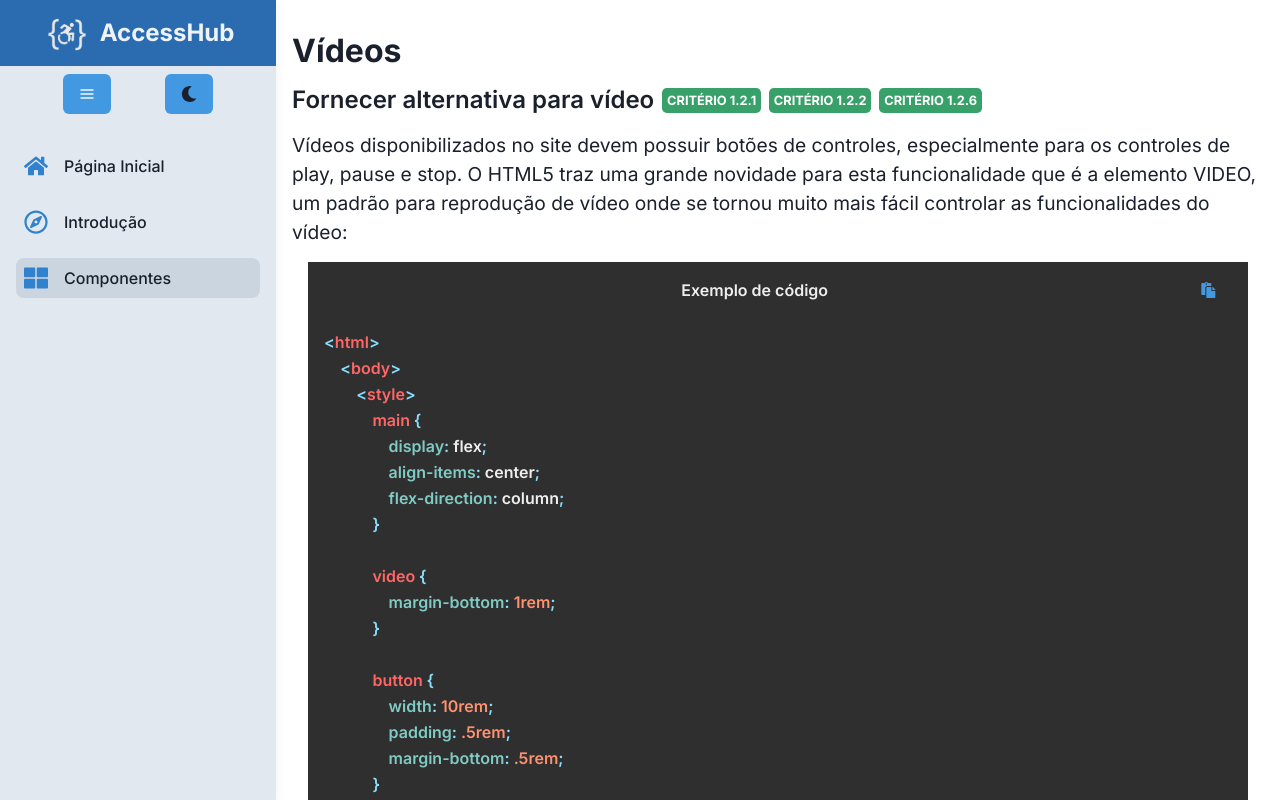
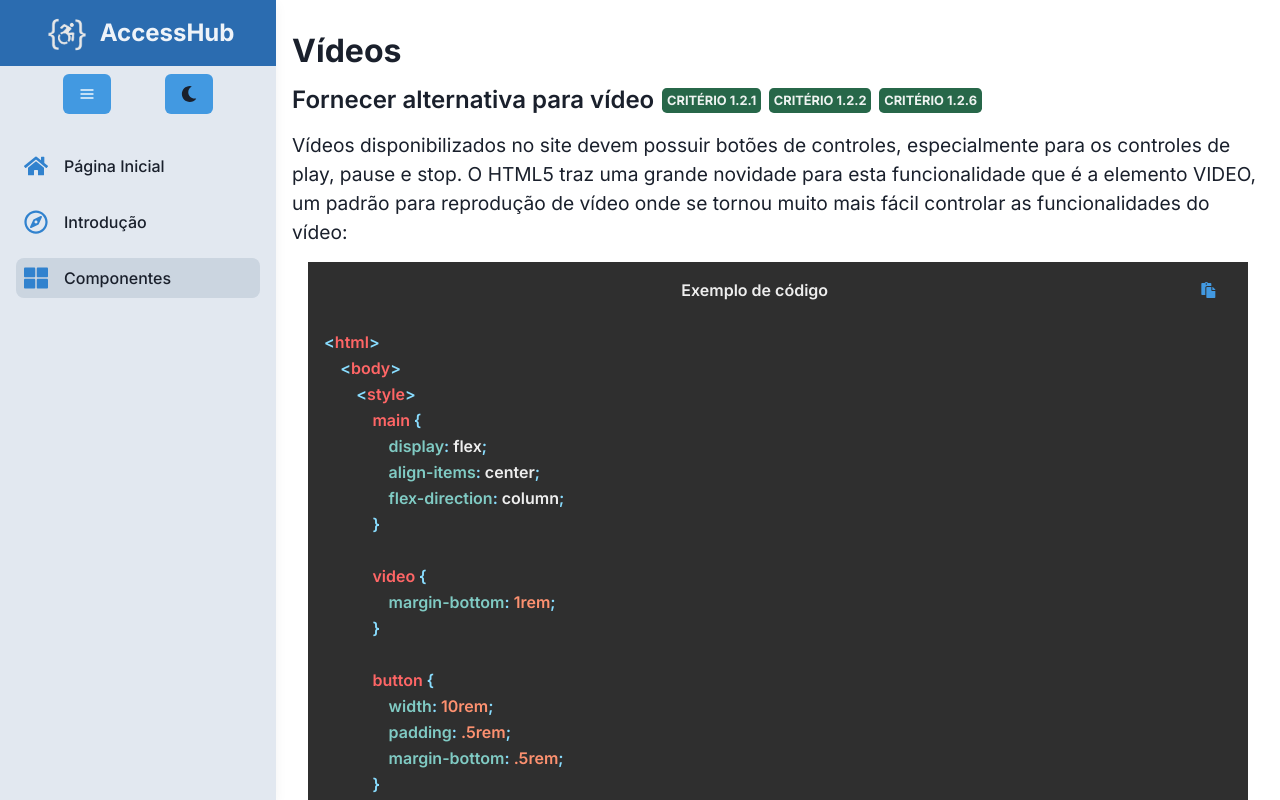
Before and after one commit to daviteixeira-dev/accesshub, a React (Vite) app: page /componentes/videos in a window 1280 px wide. Built offline with nearby package versions, Linux system fonts and the light colour scheme.

Commit message:
change background color os the component BadgeWCAGInfoNumber

```diff
--- a/src/components/BadgeWCAGInfoNumber/BadgeWCAGInfoNumber.tsx
+++ b/src/components/BadgeWCAGInfoNumber/BadgeWCAGInfoNumber.tsx
@@ -20,8 +20,9 @@ const BadgeWCAGInfoNumber = (props: BadgeProps) => {
                 p='.3rem'
                 variant='solid'
                 fontSize='.8rem'
-                colorScheme='green'
+                bg={'#276749'}
                 borderRadius='.3rem'
+                color='whiteAlpha.900'
                 ml={[0, 0, '.5rem', '.5rem']}
                 mt={['.5rem', '.5rem', 0, 0]}
             >
```
